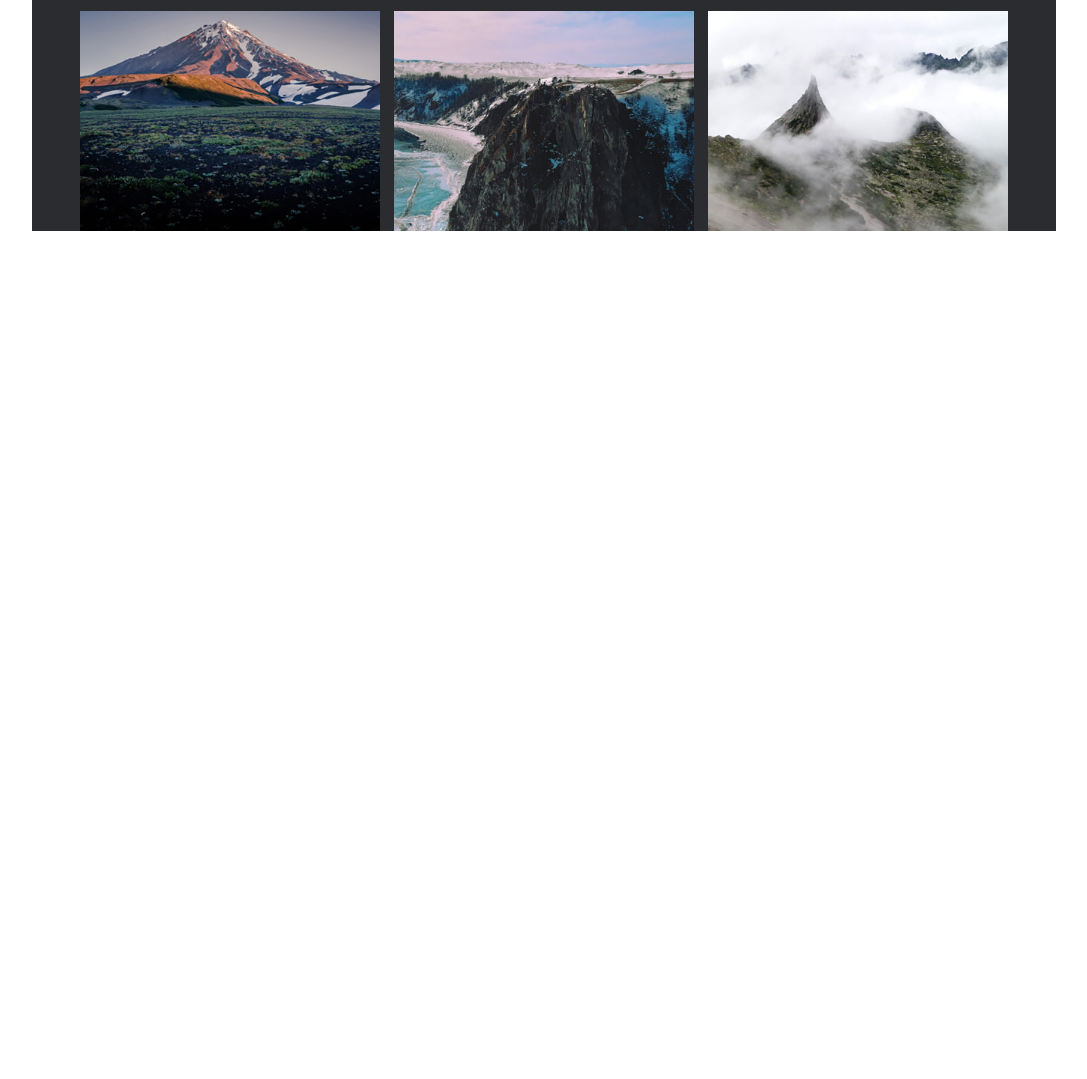
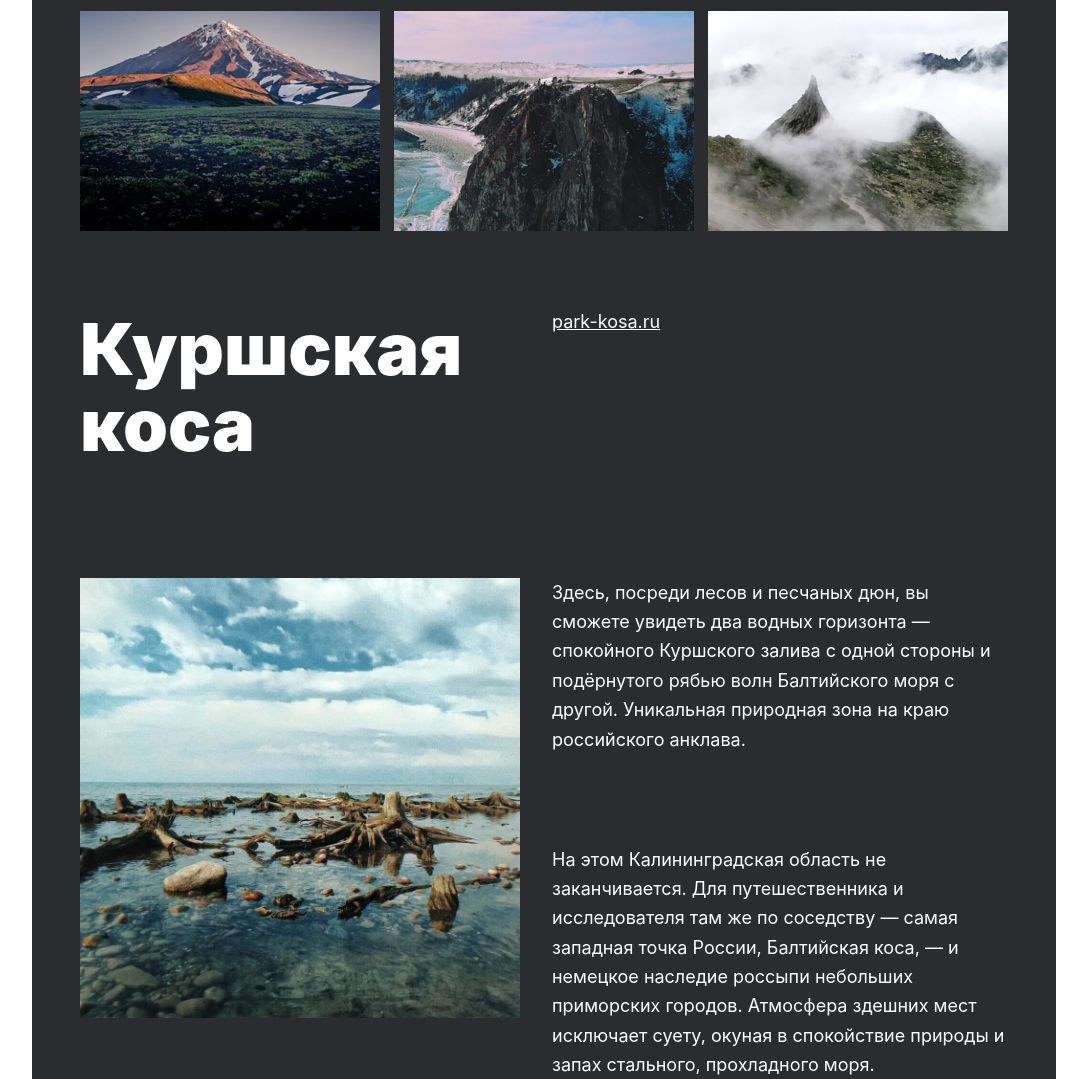
Before and after one commit to Alexey787-design/russian-travel, a plain HTML site: page index.html in a window 1280 px wide. Shown: the part 2536-3615 px from the top of the page, without its empty margins (96-1183 px from the left). Before the commit the page ends 2767 px from the top, so only its background shows below. Drawn offline with Linux system fonts and the light colour scheme.

Commit message:
places block

```diff
--- a/blocks/page/page.css
+++ b/blocks/page/page.css
@@ -4,5 +4,4 @@
   font-family: 'Inter';
   background-color: #2A2C2F;
   color: #FFFFFF;
-
 }
--- /dev/null
+++ b/blocks/places/__image/places__image.css
@@ -0,0 +1,5 @@
+.places__image {
+  width: 440px;
+  height: 440px;
+  grid-area: image;
+}
--- /dev/null
+++ b/blocks/places/__paragraph/_bottom/places__paragraph_bottom.css
@@ -0,0 +1,6 @@
+.places__paragraph_bottom {
+  grid-area: paragraph_bottom;
+  font-size: 18px;
+  line-height: 163%;
+  margin: 0;
+}
--- /dev/null
+++ b/blocks/places/__paragraph/_top/places__paragraph_top.css
@@ -0,0 +1,8 @@
+.places__paragraph_top {
+  grid-area: paragraph_top;
+  font-size: 18px;
+  line-height: 163%;
+  width: 456px;
+  height: 174px;
+  margin: 0;
+}
--- /dev/null
+++ b/blocks/places/__place/places__place.css
@@ -0,0 +1,15 @@
+.places__place {
+  display: grid;
+  grid-template-columns: repeat(2, 1fr);
+  grid-template-rows: repeat(3, 1fr);
+  grid-template-areas: "title website" "image paragraph_top" "image paragraph_bottom";
+  /* margin: 0 auto; */
+  margin-top: 12px;
+  -webkit-box-sizing: border-box;
+  -moz-box-sizing: border-box;
+  box-sizing: border-box;
+  margin-top: 80px;
+  align-items: start;
+  gap: 32px;
+  /* justify-items: center; */
+}
--- /dev/null
+++ b/blocks/places/__title/places__title.css
@@ -0,0 +1,8 @@
+.places__title {
+  grid-area: title;
+  font-style: normal;
+  font-weight: 900;
+  font-size: 72px;
+  line-height: 76px;
+  margin: 0;
+}
--- /dev/null
+++ b/blocks/places/__website/places__website.css
@@ -0,0 +1,8 @@
+.places__website {
+  grid-area: website;
+  color: #FFFFFF;
+  font-style: normal;
+  font-weight: normal;
+  font-size: 18px;
+  line-height: 22px;
+}
--- /dev/null
+++ b/blocks/places/places.css
@@ -0,0 +1,15 @@
+.places {
+  display: grid;
+  /* align-items: start; */
+  justify-content: center;
+  justify-items: center;
+  /*  grid-template-columns: repeat(2, 1fr);
+  grid-template-rows: repeat(3, 1fr);
+  grid-template-areas: "title website" "image paragraph_top" "image paragraph_bottom";
+  margin: 0 auto;
+  margin-top: 12px;
+  -webkit-box-sizing: border-box;
+  -moz-box-sizing: border-box;
+  box-sizing: border-box; */
+  grid-template-columns: min-content;
+}
--- a/index.html
+++ b/index.html
@@ -31,7 +31,9 @@
       </section>
       <section class="intro">
         <h2 class="intro__title">Чего мы там не видели?</h2>
-        <p class="intro__text">По опросам ВЦИОМ, 95% россиян мечтают куда-нибудь поехать, но только 36% планируют провести отпуск в родной стране. Мол, чего мы тут, дома, не видели? На самом деле, Россия — это целая вселенная с ласковым морем юга, густыми лесами Саян и суровыми льдами плато Путорана. А ещё увидеть все эти красоты можно без миллионов на счету, загранпаспорта и многочасовых перелетов. Как, например, Вера Башмакова — смелая молодая мама, которая взяла в охапку троих детей, усадила их в свою «Ладу» и проехала 20 тысяч километров по родной стране. Мы выбрали и описали некоторые интересные места, достойные вашего отпуска.
+        <p class="intro__text">По опросам ВЦИОМ, 95% россиян мечтают куда-нибудь поехать, но только 36% планируют провести отпуск в родной стране. Мол, чего мы тут, дома, не видели? На самом деле, Россия — это целая вселенная с ласковым морем юга, густыми лесами Саян и суровыми
+          льдами плато Путорана. А ещё увидеть все эти красоты можно без миллионов на счету, загранпаспорта и многочасовых перелетов. Как, например, Вера Башмакова — смелая молодая мама, которая взяла в охапку троих детей, усадила их в свою «Ладу» и проехала
+          20 тысяч километров по родной стране. Мы выбрали и описали некоторые интересные места, достойные вашего отпуска.
         </p>
         <ul class="intro__list">
           <li>Часовых поясов 11</li>
@@ -55,6 +57,17 @@
         <img src="./images/photo-grid-baikal-2.jpg" alt="Фото крутого берега" class="photo-grid__item">
         <img src="./images/photo-grid-ergaki.jpg" alt="Фото гор в тумане" class="photo-grid__item">
       </section>
+      <section class="places">
+        <div class="places__place">
+          <h2 class="places__title">Куршская коса</h2>
+          <img src="./images/place-kosa.jpg" alt="Фото мелководья" class="places__image">
+          <a href="#" class="places__website">park-kosa.ru</a>
+          <p class="places__paragraph_top">Здесь, посреди лесов и песчаных дюн, вы сможете увидеть два водных горизонта — спокойного Куршского залива с одной стороны и подёрнутого рябью волн Балтийского моря с другой. Уникальная природная зона на краю российского анклава.</p>
+          <p class="places__paragraph_bottom">На этом Калининградская область не заканчивается. Для путешественника и исследователя там же по соседству — самая западная точка России, Балтийская коса, — и немецкое наследие россыпи небольших приморских городов. Атмосфера здешних мест исключает
+            суету, окуная в спокойствие природы и запах стального, прохладного моря.</p>
+        </div>
+
+      </section>
     </main>
   </div>
 </body>
--- a/pages/index.css
+++ b/pages/index.css
@@ -15,3 +15,13 @@
 @import url(../blocks/intro/__title/intro__title.css);
 @import url(../blocks/photo-grid/photo-grid.css);
 @import url(../blocks/photo-grid/__item/photo-grid__item.css);
+@import url(../blocks/places/places.css);
+@import url(../blocks/places/__image/places__image.css);
+
+/* @import url(../blocks/places/__paragraph/places__paragraph.css); */
+
+@import url(../blocks/places/__title/places__title.css);
+@import url(../blocks/places/__website/places__website.css);
+@import url(../blocks/places/__place/places__place.css);
+@import url(../blocks/places/__paragraph/_bottom/places__paragraph_bottom.css);
+@import url(../blocks/places/__paragraph/_top/places__paragraph_top.css);
```
Also changed, not shown: blocks/places/__paragraph/places__paragraph.css (added). Lines whose indentation alone changed are shown as unchanged.
